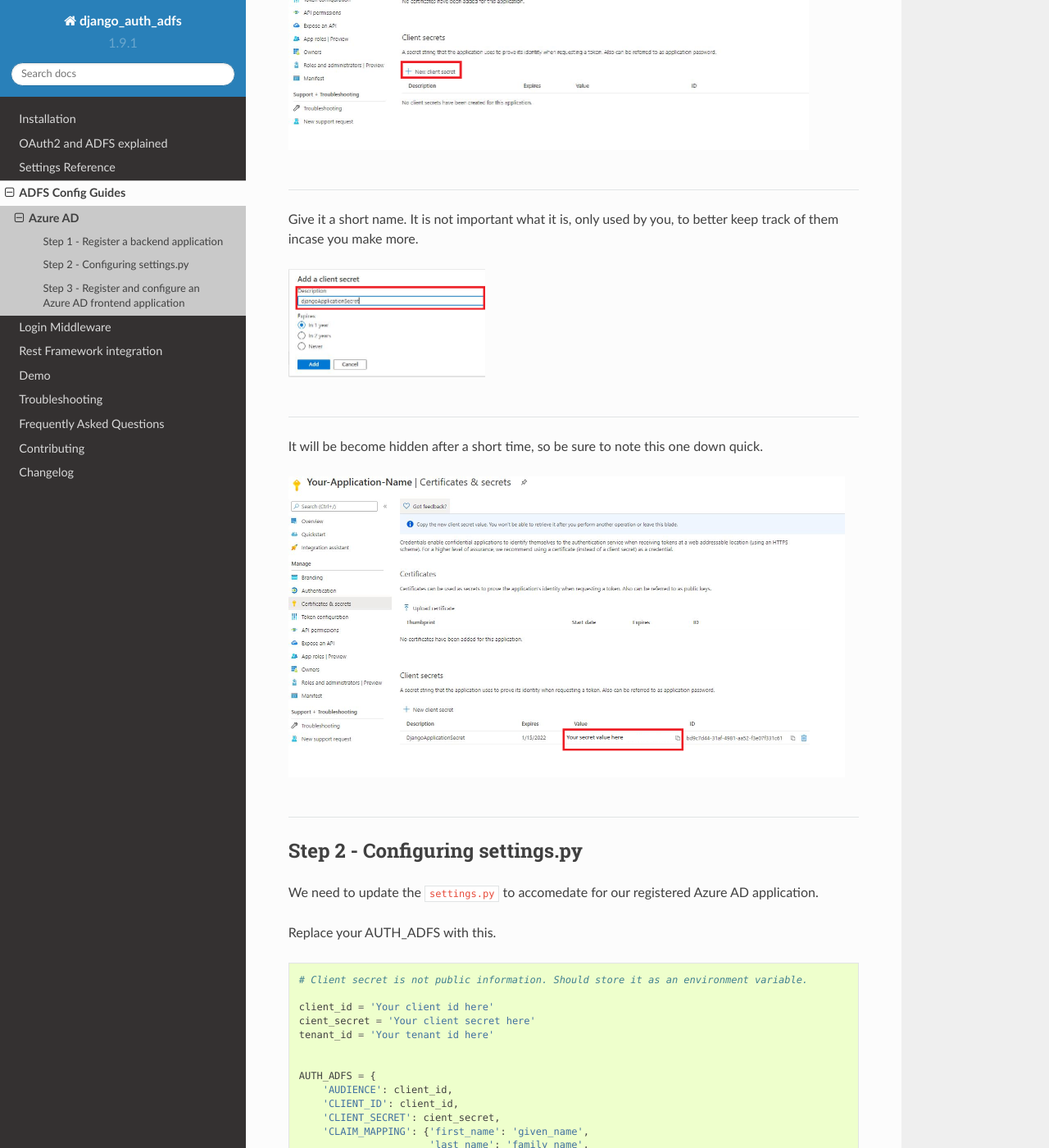
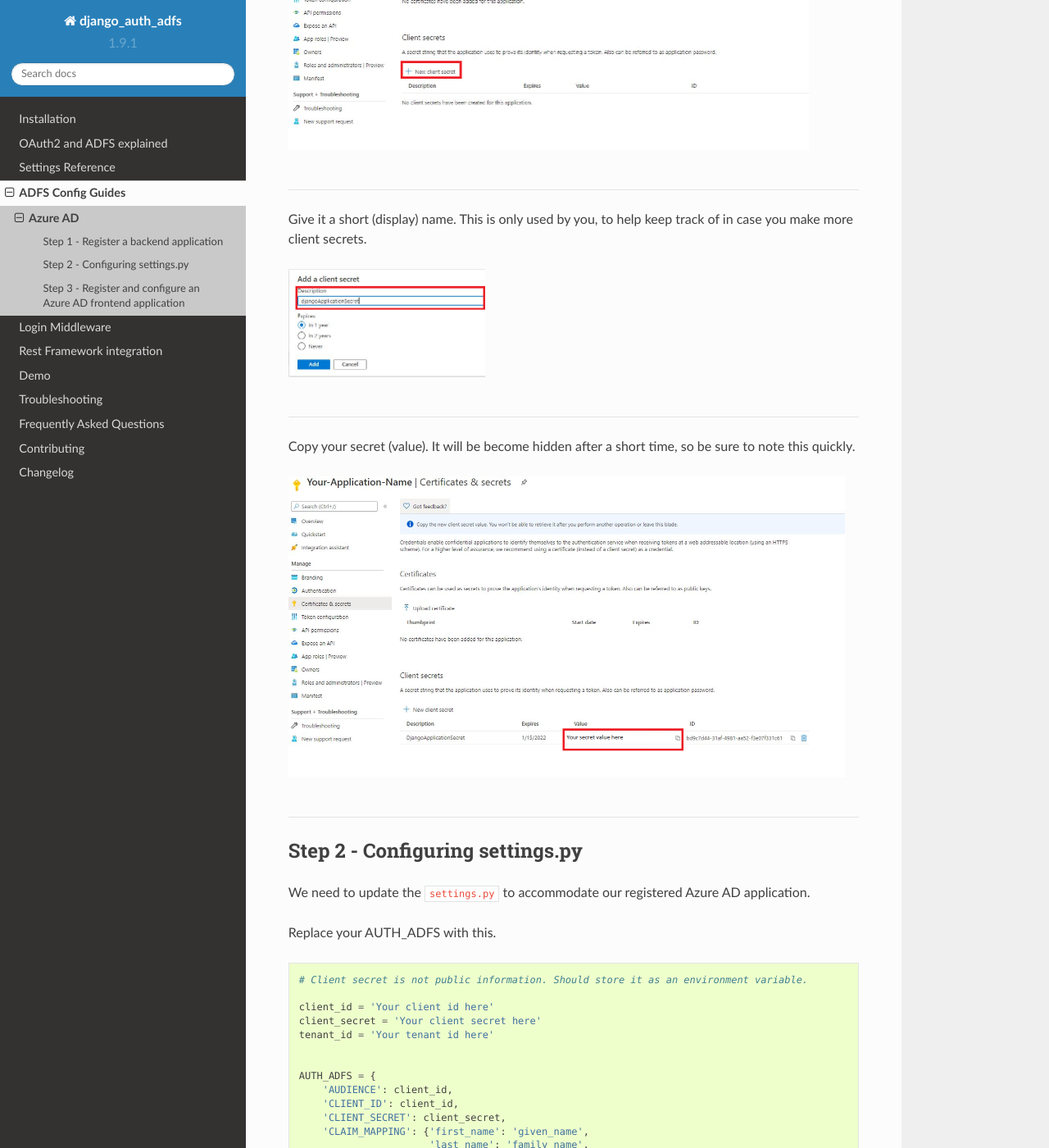
Before and after one commit to snok/django-auth-adfs, a Sphinx documentation site: the page built from docs/azure_ad_config_guide.rst, in a window 1280 px wide and 1400 px high, scrolled down 3596 px. Shown: the whole window at 82% size. Built offline with Sphinx 7.4.7 and the Read the Docs theme 2.0.0, drawn with Linux system fonts in a browser that asks for light colours; pages that are not in the unit, such as notebooks, are missing from menus; some of the changed text lies outside the part shown.

Commit message:
Typos, spelling, some phrasing
Typos in actual example code, plus some fixes for spelling and some phrasing.

```diff
--- a/docs/azure_ad_config_guide.rst
+++ b/docs/azure_ad_config_guide.rst
@@ -68,7 +68,7 @@
 ------------
 
 
-Give it a short name. It is not important what it is, only used by you, to better keep track of them incase you make more.
+Give it a short (display) name. This is only used by you, to help keep track of in case you make more client secrets.
 
 
 .. image:: _static/AzureAD/07-add_Secret_name.png
@@ -77,7 +77,7 @@
 ------------
 
 
-It will be become hidden after a short time, so be sure to note this one down quick.
+Copy your secret (value). It will be become hidden after a short time, so be sure to note this quickly.
 
 
 .. image:: _static/AzureAD/08-copy_Secret.png
@@ -89,7 +89,7 @@
 
 Step 2 - Configuring settings.py
 --------------------------------
-We need to update the ``settings.py`` to accomedate for our registered Azure AD application.
+We need to update the ``settings.py`` to accommodate our registered Azure AD application.
 
 Replace your AUTH_ADFS with this.
 
@@ -98,14 +98,14 @@
     # Client secret is not public information. Should store it as an environment variable.
 
     client_id = 'Your client id here'
-    cient_secret = 'Your client secret here'
+    client_secret = 'Your client secret here'
     tenant_id = 'Your tenant id here'
 
 
     AUTH_ADFS = {
         'AUDIENCE': client_id,
         'CLIENT_ID': client_id,
-        'CLIENT_SECRET': cient_secret,
+        'CLIENT_SECRET': client_secret,
         'CLAIM_MAPPING': {'first_name': 'given_name',
                           'last_name': 'family_name',
                           'email': 'upn'},
```
Also changed, not shown: other parts of docs/azure_ad_config_guide.rst (+5 -5 lines).
